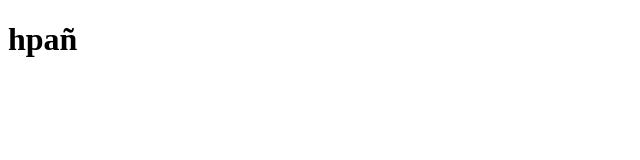
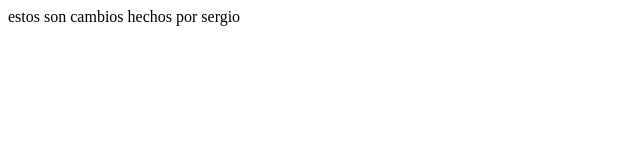
Before and after one commit to YoSoySopitah/practica, a plain HTML site: page index.html in a window 1280 px wide. Shown: the whole page, without its empty margins (0-640 px from the left). Drawn offline with Linux system fonts and the light colour scheme.

Commit message:
estos son cambios hechos por mi

```diff
--- a/index.html
+++ b/index.html
@@ -6,6 +6,7 @@
     <title>Document</title>
 </head>
 <body>
-    <h1>hpañ</h1>
 </body>
 </html>
+
+estos son cambios hechos por sergio
```
